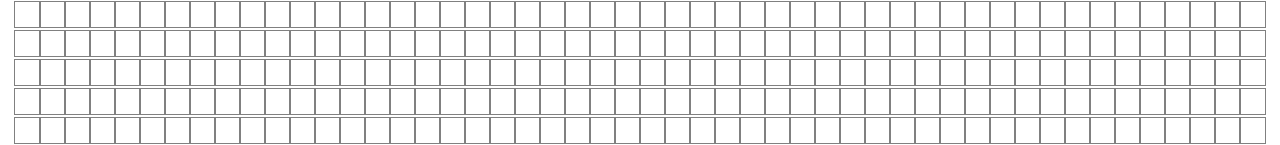
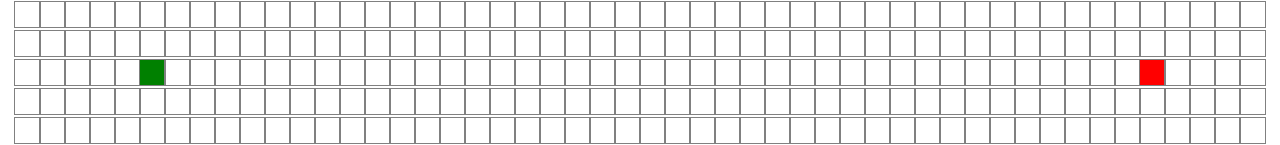
Before and after one commit to seppar93/Dijkstra-Visualization, a React (Create React App) app: page / in a window 1280 px wide. Shown: the part 230-375 px from the top of the page. Built offline with nearby package versions, Linux system fonts and the light colour scheme.

Commit message:
styling for start and end node setup

```diff
--- a/src/PathfindingVisualizer/Node/Node.css
+++ b/src/PathfindingVisualizer/Node/Node.css
@@ -4,3 +4,11 @@
   outline: 1px solid grey;
   display: inline-block;
 }
+
+.node-finish {
+  background-color: red;
+}
+
+.node-start {
+  background-color: green;
+}
--- a/src/PathfindingVisualizer/Node/Node.js
+++ b/src/PathfindingVisualizer/Node/Node.js
@@ -1,17 +1,23 @@
-import React, { Component } from 'react'
-import './Node.css'
+import React, { Component } from 'react';
+import './Node.css';
 
 export default class Node extends Component {
   constructor(props) {
-    super(props)
-    this.state = {}
+    super(props);
+    this.state = {};
   }
 
   render() {
-    return (
-      <div className='node'>
-
-      </div>
-    )
+    const { isFinish, isStart } = this.props;
+    const extraClassName = isFinish
+      ? 'node-finish'
+      : isStart
+      ? 'node-start'
+      : '';
+    return <div className={`node ${extraClassName}`}></div>;
   }
 }
+export const DEFAULT_NODE ={
+  row: 0,
+  col:0
+}
--- a/src/PathfindingVisualizer/PathFindingVisualizer.js
+++ b/src/PathfindingVisualizer/PathFindingVisualizer.js
@@ -15,7 +15,6 @@ export default class PathFindingVisualizer extends Component {
     for (let row = 0; row < 20; row++) {
       const currentRow = [];
       for (let col = 0; col < 50; col++) {
-        // currentRow.push([])
         const currentNode = {
           col,
           row,
@@ -36,10 +35,13 @@ export default class PathFindingVisualizer extends Component {
           return (
             <div key={rowIndex}>
               {row.map((node, nodeIndex) => {
+                const {isStart, isFinish} = node;
+
                 return (
                   <Node
                     key={nodeIndex}
-                    isStart={true}
+                    isStart={isStart}
+                    isFinish={isFinish}
                     test={'as'}
                     test={'asss'}>
                     </Node>
```
Also changed, not shown: src/algorithm/dijkstra.js (added).
